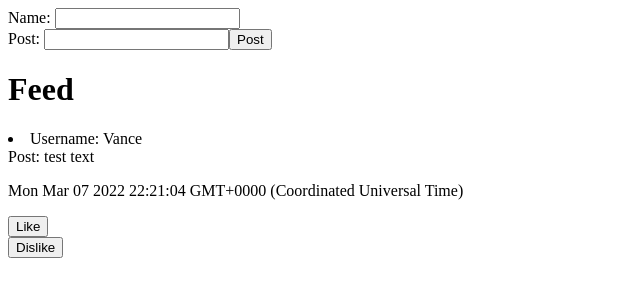
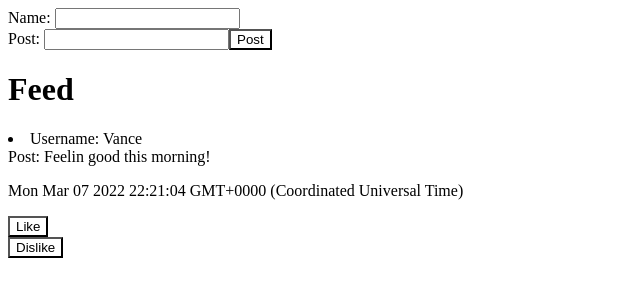
Before and after one commit to vancepetitt/SocialFeed, a React (Create React App) app: page / in a window 1280 px wide. Shown: the top 300 px of the page, without its empty margins (0-640 px from the left). Built offline with nearby package versions, Linux system fonts and the light colour scheme.

Commit message:
Like/dislike buttons function and change color after capitalizing the N in className.

```diff
--- a/src/App.js
+++ b/src/App.js
@@ -1,13 +1,11 @@
 import React, { useState } from 'react';
 import DisplayPosts from './Components/DisplayPosts/DisplayPosts';
 import NewPostForm from './Components/NewPostForm/NewPostForm';
-import LikeButton from './Components/Buttons/LikeButton';
-import DislikeButton from './Components/Buttons/DislikeButton';
-
+import ".//styles.css"
 
 function App() {
 
-  const [posts, setPosts] = useState([{userName:'Vance', postText:'test text'}])
+  const [posts, setPosts] = useState([{userName:'Vance', postText:'Feelin good this morning!'}])
 
 
   //the following function allows the child class to "invoke" the parent class
--- a/src/Components/Buttons/Buttons.css
+++ b/src/Components/Buttons/Buttons.css
@@ -1,3 +1,7 @@
+/* button{
+    background-color: white;
+}
+
 .liked {
     background-color: #009e60;
 }
@@ -5,4 +9,4 @@
 
 .disliked {
     background-color: red;
-}
+} */
--- a/src/Components/Buttons/DislikeButton.jsx
+++ b/src/Components/Buttons/DislikeButton.jsx
@@ -15,7 +15,7 @@ const DislikeButton = (props) => {
 
     return(
         <div>
-            <button classname={buttonClass} onClick={changeToDislike}>Dislike</button>
+            <button className={buttonClass} onClick={changeToDislike}>Dislike</button>
         </div>
     );
 };
--- a/src/Components/Buttons/LikeButton.jsx
+++ b/src/Components/Buttons/LikeButton.jsx
@@ -1,5 +1,6 @@
 import React, {useState} from "react";
 import "./Buttons.css";
+
 
 const LikeButton = (props) => {
 
@@ -15,7 +16,7 @@ const LikeButton = (props) => {
 
     return(
         <div>
-            <button classname={buttonClass} onClick={changeToLike}>Like</button>
+            <button className={buttonClass} onClick={changeToLike}>Like</button>
         </div>
     );
 };
--- a/src/styles.css
+++ b/src/styles.css
@@ -0,0 +1,14 @@
+button{
+    background-color: white;
+}
+
+button.liked {
+    background-color: #009e60;
+    opacity: 70%;
+}
+
+
+button.disliked {
+    background-color: red;
+
+}
```
